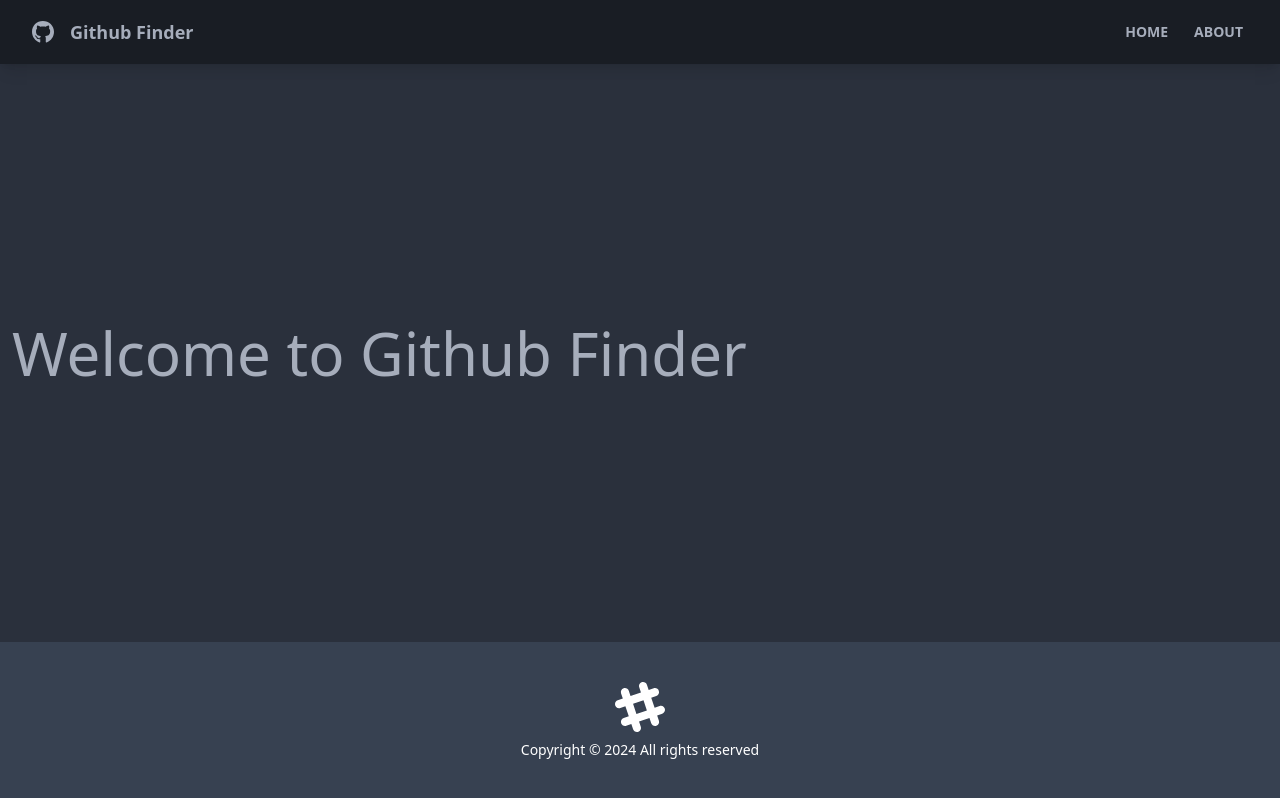
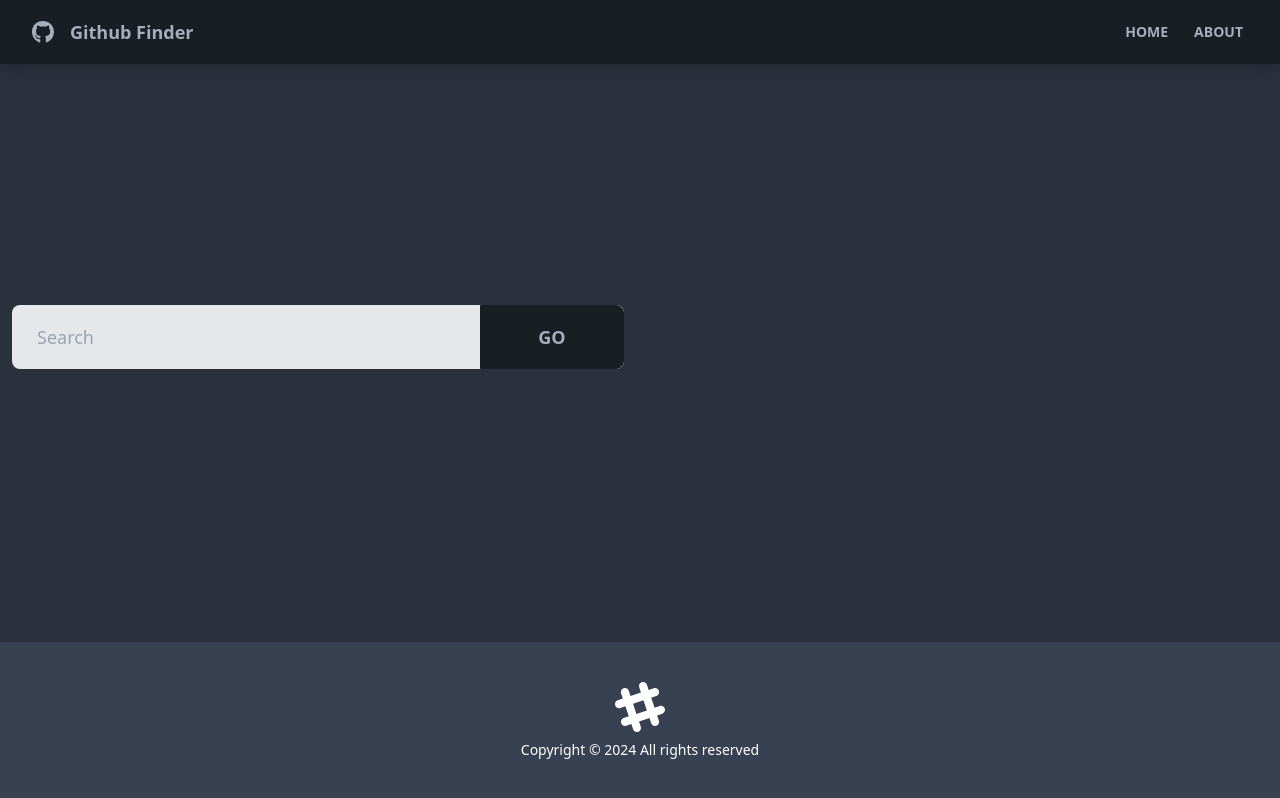
Before and after one commit to DevHarry066/github-finder, a React (Create React App) app: page / in a window 1280 px wide. Built offline with nearby package versions, Linux system fonts and the light colour scheme.

Commit message:
Added Search for User and Github Reducer & Context

```diff
--- a/src/App.js
+++ b/src/App.js
@@ -4,8 +4,10 @@ import Footer from "./components/layouts/Footer";
 import Home from "./components/pages/Home";
 import NotFound from "./components/pages/NotFound";
 import About from "./components/pages/About";
+import { GithubProvider } from "./context/github/GithubContext";
 function App() {
   return (
+    <GithubProvider>
       <Router>
         <div className='flex flex-col justify-between h-screen'>
           <Navbar />
@@ -21,6 +23,7 @@ function App() {
           <Footer />
         </div>
       </Router>
+    </GithubProvider>
   );
 }
 
--- /dev/null
+++ b/src/components/layouts/Spinner.jsx
@@ -0,0 +1,10 @@
+import spinner from './assets/spinner.gif';
+function Spinner() {
+  return (
+    <div className='w-100 mt-20'>
+        <img width={180} src={spinner} alt="Loading..." className='text-center mx-auto' />
+    </div>
+  )
+}
+
+export default Spinner
--- a/src/components/pages/Home.jsx
+++ b/src/components/pages/Home.jsx
@@ -1,6 +1,11 @@
+import UserResults from "../users/UserResults"
+import UserSearch from "../users/UserSearch"
 function Home() {
   return (
-    <h1 className="text-6xl">Welcome to Github Finder</h1>
+    <>
+    <UserSearch />
+    <UserResults />
+    </>
   )
 }
 
--- /dev/null
+++ b/src/components/users/UserItem.jsx
@@ -0,0 +1,25 @@
+import { Link } from "react-router-dom"
+
+function UserItem({user: {login, avatar_url}}) {
+  return (
+    <div className="card shadow-md compact side bg-base-100">
+        <div className="flex-row items-center space-x-4 card-body">
+            <div>
+                <div className="avatar">
+                    <div className="rounded-full shadow w-14 h-14">
+                        <img src={avatar_url} alt="Profile" />
+                    </div>
+                </div>
+            </div>
+            <div className="">
+                <h2 className="card-title">{login}</h2>
+                <Link className="text-base-content text-opacity-40" to={`/users/${login}`} >
+                    Visit Profile
+                </Link>
+            </div>
+        </div>
+    </div>
+  )
+}
+
+export default UserItem
--- /dev/null
+++ b/src/components/users/UserResults.jsx
@@ -0,0 +1,23 @@
+import { useContext } from "react"
+import Spinner from "../layouts/Spinner";
+import UserItem from "./UserItem";
+import GithubContext from "../../context/github/GithubContext";
+function UserResults() {
+    const {users, loading} = useContext(GithubContext);
+
+    if (!loading) {
+      return (
+        <>
+          <div className="grid grid-cols-1 gap-8 xl:grid-cols-4 lg:grid-cols-3 md:grid-cols-2">
+            {users.map((user) => (
+              <UserItem key={user.id} user={user}/>
+            ))}
+          </div>
+        </>
+      );
+    } else {
+      return <Spinner />
+    }
+}
+
+export default UserResults
--- /dev/null
+++ b/src/components/users/UserSearch.jsx
@@ -0,0 +1,59 @@
+import { useState, useContext } from 'react'
+import GithubContext from '../../context/github/GithubContext'
+
+function UserSearch() {
+  const [text, setText] = useState('')
+
+  const { users, searchUsers, clearUsers } = useContext(GithubContext)
+
+  const handleChange = (e) => setText(e.target.value)
+
+  const handleSubmit = async (e) => {
+    e.preventDefault()
+
+    if (text === '') {
+      alert('Please enter something', 'error')
+    } else {
+        searchUsers(text);
+        // TODO:Search User Call
+      setText('')
+    }
+  }
+
+  return (
+    <div className='grid grid-cols-1 xl:grid-cols-2 lg:grid-cols-2 md:grid-cols-2 mb-8 gap-8'>
+      <div>
+        <form onSubmit={handleSubmit}>
+          <div className='form-control'>
+            <div className='relative'>
+              <input
+                type='text'
+                className='w-full pr-40 bg-gray-200 input input-lg text-black'
+                placeholder='Search'
+                value={text}
+                onChange={handleChange}
+              />
+              <button
+                type='submit'
+                className='absolute top-0 right-0 rounded-l-none w-36 btn btn-lg'
+              >
+                Go
+              </button>
+            </div>
+          </div>
+        </form>
+      </div>
+      {users.length > 0 && (
+        <div>
+          <button onClick={clearUsers}
+            className='btn btn-ghost btn-lg'
+          >
+            Clear
+          </button>
+        </div>
+      )}
+    </div>
+  )
+}
+
+export default UserSearch
--- /dev/null
+++ b/src/context/github/GithubContext.js
@@ -0,0 +1,56 @@
+import { createContext, useReducer } from "react";
+import githubReducer from "./GithubReducer";
+
+const GithubContext = createContext();
+
+const GITHUB_URL = process.env.REACT_APP_GITHUB_URL
+const GITHUB_TOKEN = process.env.REACT_APP_GITHUB_TOKEN
+
+export const GithubProvider = ({ children }) => {
+    const initialState = {
+        users: [],
+        loading: false,
+    }
+
+    const [state, dispatch] = useReducer(githubReducer, initialState);
+
+    // Get search User
+    const searchUsers = async (text) => {
+        setLoading();
+        const params = new URLSearchParams({
+            q: text
+        });
+        const response = await fetch(`${GITHUB_URL}/search/users?${params}`, {
+            headers: {
+                Authorization: `token ${GITHUB_TOKEN}`,
+            },
+        })
+
+        const { items } = await response.json();
+
+        dispatch({
+            type: 'GET_USERS',
+            payload: items,
+        });
+    }
+
+    const setLoading = () => dispatch({
+        type: 'SET_LOADING'
+    });
+
+    //Clear user from State
+    const clearUsers = () => dispatch({ type: 'CLEAR_USERS' });
+
+    return (
+        <GithubContext.Provider value={{
+            users: state.users,
+            loading: state.loading,
+            searchUsers,
+            clearUsers,
+        }}>
+            {children}
+        </GithubContext.Provider>
+    )
+}
+
+export default GithubContext;
--- /dev/null
+++ b/src/context/github/GithubReducer.js
@@ -0,0 +1,25 @@
+const githubReducer = (state, action) => {
+    switch (action.type) {
+        case 'GET_USERS':
+            return {
+                ...state,
+                users: action.payload,
+                loading: false,
+            }
+        case 'SET_LOADING':
+            return {
+                ...state,
+                loading: true,
+            }
+        case 'CLEAR_USERS':
+            return {
+                ...state,
+                users: [],
+                loading: false,
+            }
+        default:
+            return state
+    }
+}
+
+export default githubReducer;
```
Also changed, not shown: 2 other files (tests, documents, lock files or other folders). Lines whose indentation alone changed are shown as unchanged.
